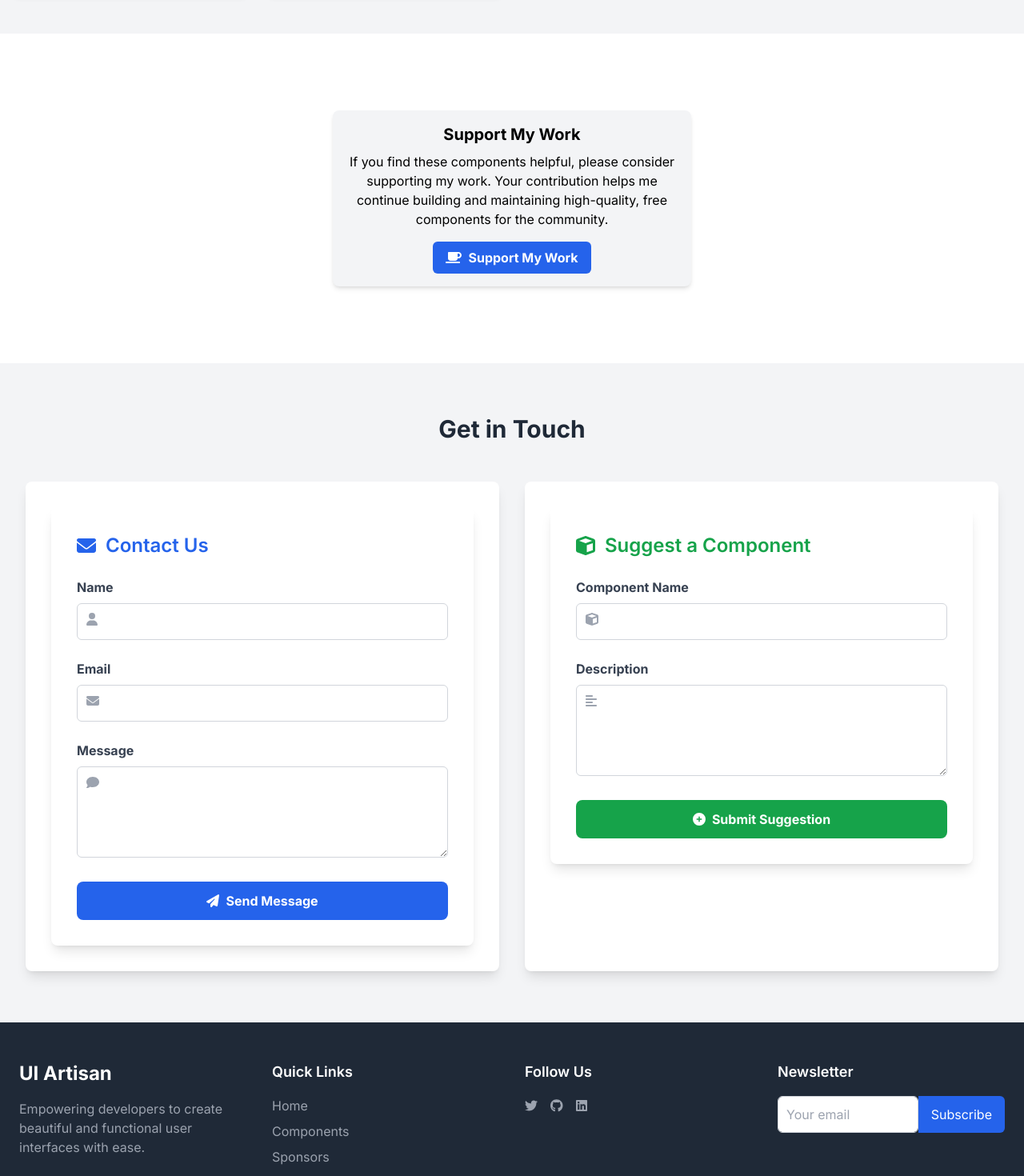
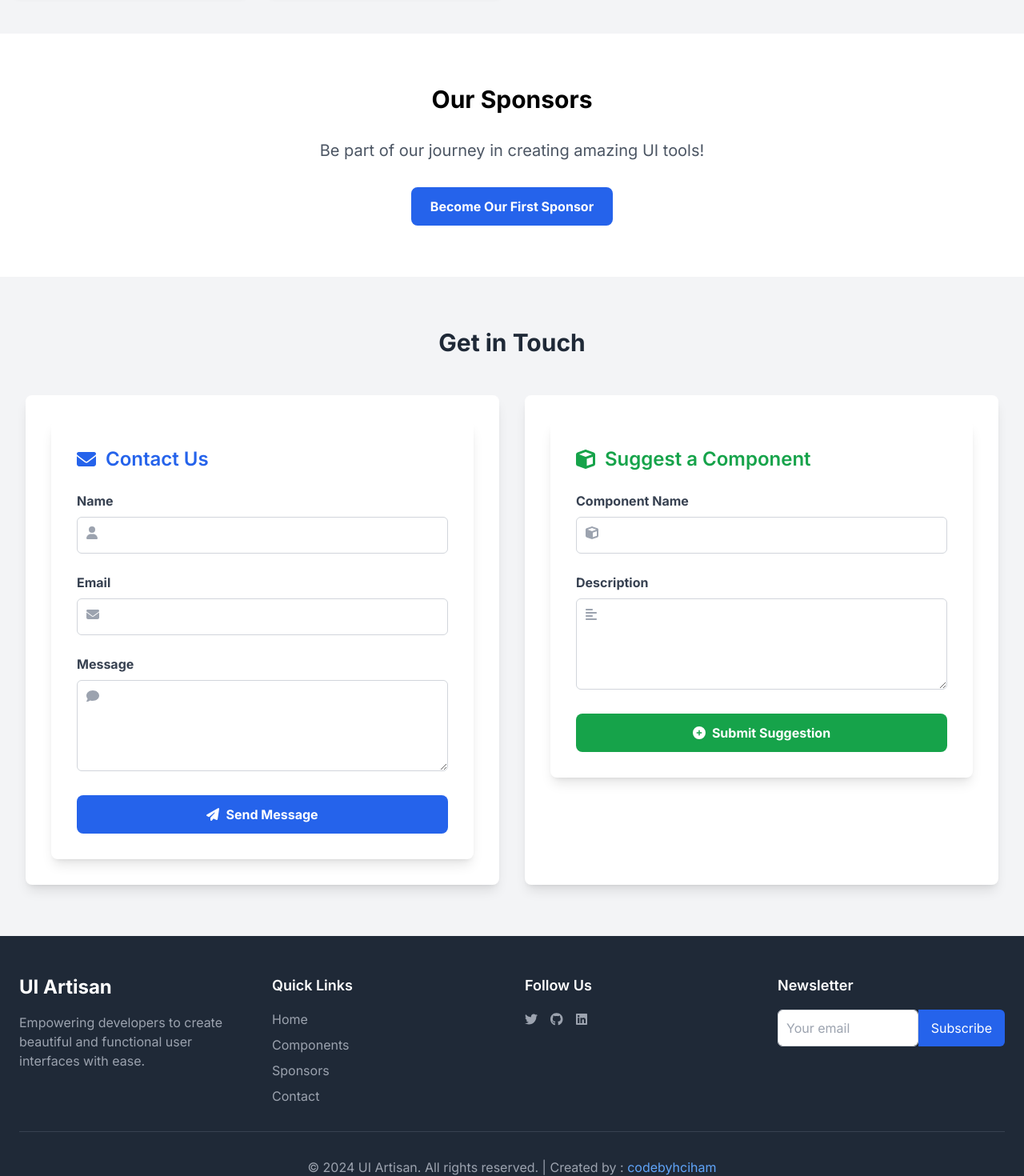
Before and after one commit to hichamcc/uiartisan, a Next.js app: page / in a window 1280 px wide. Shown: the part 2820-4290 px from the top of the page at 80% size. Built offline with nearby package versions, Linux system fonts and the light colour scheme; no server answers.

Commit message:
sponsor section

```diff
--- a/src/components/Footer.tsx
+++ b/src/components/Footer.tsx
@@ -55,7 +55,7 @@ const Footer: React.FC = () => {
           </div>
         </div>
         <div className="border-t border-gray-700 mt-8 pt-8 text-center text-gray-400">
-          <p>&copy; {new Date().getFullYear()} UI Artisan. All rights reserved.</p>
+          <p>&copy; {new Date().getFullYear()} UI Artisan. All rights reserved. | Created by :  <a className='text-blue-400 text-decoration-underline text-md' target='_blank' href="https://www.codebyhicham.com">codebyhciham</a></p>
         </div>
       </div>
     </footer>
--- a/src/components/Sponsors.tsx
+++ b/src/components/Sponsors.tsx
@@ -5,7 +5,7 @@ import SupportButton from './BuyMeACoffee';
 const Sponsors: React.FC = () => {
     return (
         <section id="sponsors" className="bg-white py-16">
-            {/* <div className="max-w-7xl mx-auto px-4 sm:px-6 lg:px-8">
+            <div className="max-w-7xl mx-auto px-4 sm:px-6 lg:px-8">
                 <h2 className="text-3xl font-bold mb-8 text-center">Our Sponsors</h2>
                 <div className="text-center">
                     <p className="text-xl text-gray-600 mb-8">Be part of our journey in creating amazing UI tools!</p>
@@ -13,9 +13,9 @@ const Sponsors: React.FC = () => {
                         Become Our First Sponsor
                     </Link>
                 </div>
-            </div> */}
+            </div>
 
-            <div className="bg-gray-100 p-4 rounded-lg shadow-md max-w-md mx-auto my-8 text-center">
+            {/* <div className="bg-gray-100 p-4 rounded-lg shadow-md max-w-md mx-auto my-8 text-center">
                 <h2 className="text-xl font-bold mb-2">Support My Work</h2>
                 <p className="mb-4">
                     If you find these components helpful, please consider supporting my work.
@@ -23,7 +23,7 @@ const Sponsors: React.FC = () => {
                     free components for the community.
                 </p>
                 <SupportButton username="codebyhicham" />
-            </div>
+            </div> */}
         </section>
     );
 };
```
